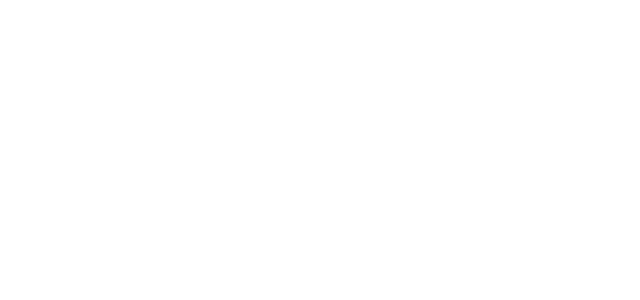
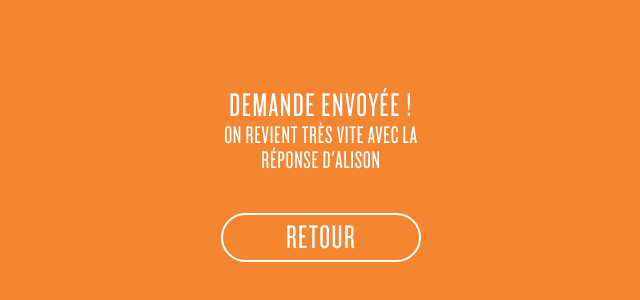
Before and after one commit to Zyigh/SI-mobile, a Vue app in the folder front/: page /invitation-sent in a window 1280 px wide. Shown: the part 220-520 px from the top of the page, without its empty margins (319-959 px from the left). Built offline with nearby package versions, Linux system fonts and the light colour scheme.

Commit message:
basic static end message done (without images)

```diff
--- /dev/null
+++ b/front/src/pages/EndMessage.vue
@@ -0,0 +1,20 @@
+<template>
+    <div class="end-message page">
+      <div class="end-message__inner">
+        <h1 class="title--white">Demande envoyée !</h1>
+        <p class="end-message__text">On revient très vite avec la réponse d'Alison</p>
+
+        <div class="end-message__inner-bottom btn__outer--centered">
+          <router-link to="/mealform" tag="button" class="btn__white--empty">Retour</router-link>
+        </div>
+      </div>
+
+    </div>
+
+</template>
+
+<script>
+export default {
+  name: "EndMessage",
+};
+</script>
--- a/front/src/router/index.js
+++ b/front/src/router/index.js
@@ -7,6 +7,7 @@
 import MealSignUp from '../pages/MealSignUp.vue'
 import MealForm from '../pages/MealForm.vue'
 import PageTabs from '../pages/PageTabs'
+import EndMessage from '../pages/EndMessage'
 
 Vue.use(Router);
 
@@ -45,6 +46,11 @@
         path: '/mealform',
         name: 'MealForm',
         component: MealForm,
+      },
+      {
+        path: '/invitation-sent',
+        name: 'EndMessage',
+        component: EndMessage,
       }
     ]
 
--- a/front/src/scss/base/buttons.scss
+++ b/front/src/scss/base/buttons.scss
@@ -3,22 +3,27 @@
 }
 
 .btn {
+  @include title-lvl-1();
+  padding: .5rem 2rem;
+  letter-spacing: $lspacing;
   margin-bottom: 1rem;
+  border-radius: 25px;
+  width: 200px;
 }
 
 .btn__orange--shadow {
   @extend .btn;
-  width: 200px;
-  text-transform: uppercase;
-  font-family: $fontCdn;
+  color: $white;
+  border: none;
   background: $main-color;
-  color: #fff;
-  font-size: $size-1;
-  padding: .5rem 2rem;
-  border: none;
-  border-radius: 25px;
-  letter-spacing: $lspacing;
   @include shadow--huge();
+}
+
+.btn__white--empty {
+  @extend .btn;
+  background: none;
+  color: $white;
+  border: 2px solid $white;
 }
 
 .btn__fab {
--- a/front/src/scss/base/titles.scss
+++ b/front/src/scss/base/titles.scss
@@ -35,3 +35,8 @@
 .title {
   @include title-lvl-1();
 }
+
+.title--white {
+  @include title-lvl-1();
+  // color: $white;
+}
--- a/front/src/scss/main.scss
+++ b/front/src/scss/main.scss
@@ -19,3 +19,4 @@
 
 @import 'pages/meal';
 @import 'pages/mealform';
+@import 'pages/end-message';
--- /dev/null
+++ b/front/src/scss/pages/end-message.scss
@@ -0,0 +1,27 @@
+.end-message {
+  display: flex;
+  align-items: center;
+  justify-content: center;
+  background: $main-color;
+  height: 100vh;
+  overflow: hidden;
+  text-align: center;
+
+  h1, p {
+    color: $white;
+  }
+}
+
+.end-message__inner {
+
+}
+
+.end-message__text {
+  max-width: 80%;
+  margin: 0 auto;
+  @include title-lvl-2();
+}
+
+.end-message__inner-bottom {
+  margin-top: 4rem;
+}
```
